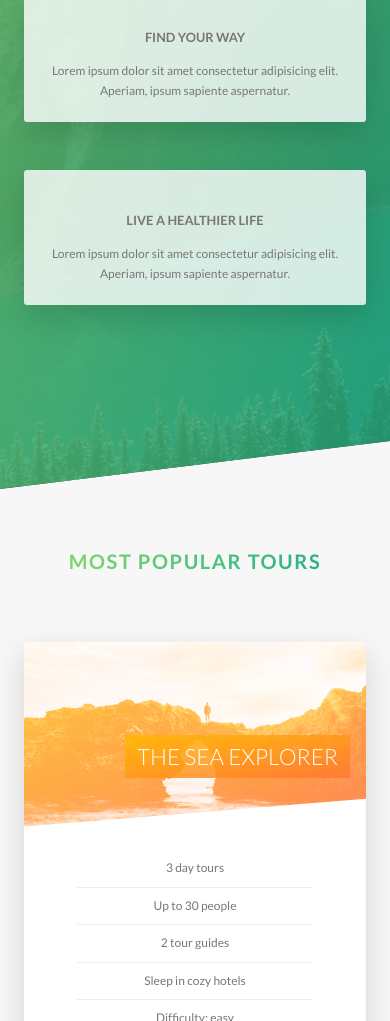
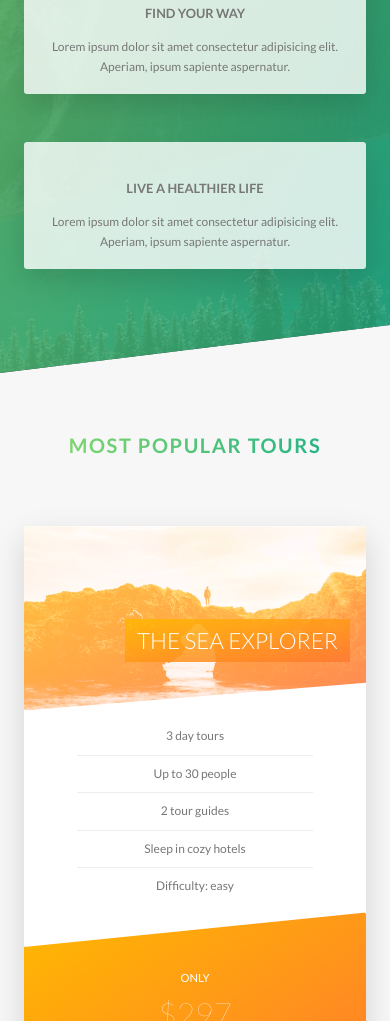
Before and after one commit to Isynopoulos1/Natours, a website: page index.html in a window 390 px wide. Shown: the part 1947-2968 px from the top of the page. Drawn offline with Linux system fonts and the light colour scheme.

Commit message:
making responsive the booking section

```diff
--- a/sass/components/_card.scss
+++ b/sass/components/_card.scss
@@ -1,6 +1,5 @@
-//FUNCTIONALITY
-
 .card {
+  // FUNCTIONALITY
   perspective: 150rem;
   -moz-perspective: 150rem;
   position: relative;
@@ -13,12 +12,14 @@
     top: 0;
     left: 0;
     width: 100%;
+    -webkit-backface-visibility: hidden;
     backface-visibility: hidden;
-    border-radius: $border-radious;
+    border-radius: 3px;
     overflow: hidden;
+    box-shadow: 0 1.5rem 4rem rgba($color-black, 0.15);
+
     &--front {
       background-color: $color-white;
-      box-shadow: 0 1.5rem 4rem rgba($color-black, 0.15);
     }
 
     &--back {
@@ -31,6 +32,7 @@
           $color-secondary-dark
         );
       }
+
       &-2 {
         background-image: linear-gradient(
           to right bottom,
@@ -38,6 +40,7 @@
           $color-primary-dark
         );
       }
+
       &-3 {
         background-image: linear-gradient(
           to right bottom,
@@ -56,7 +59,7 @@
     transform: rotateY(0);
   }
 
-  //FRONT SIDE STYLING
+  // FRONT SIDE STYLING
   &__picture {
     background-size: cover;
     height: 23rem;
@@ -110,6 +113,7 @@
     padding: 1rem 1.5rem;
     -webkit-box-decoration-break: clone;
     box-decoration-break: clone;
+
     &--1 {
       background-image: linear-gradient(
         to right bottom,
@@ -117,6 +121,7 @@
         rgba($color-secondary-dark, 0.85)
       );
     }
+
     &--2 {
       background-image: linear-gradient(
         to right bottom,
@@ -124,6 +129,7 @@
         rgba($color-primary-dark, 0.85)
       );
     }
+
     &--3 {
       background-image: linear-gradient(
         to right bottom,
@@ -132,6 +138,7 @@
       );
     }
   }
+
   &__details {
     padding: 3rem;
 
@@ -152,8 +159,7 @@
     }
   }
 
-  //BACK SIDE STYLING
-
+  // FRONT SIDE STYLING
   &__cta {
     position: absolute;
     top: 50%;
@@ -162,17 +168,65 @@
     width: 90%;
     text-align: center;
   }
+
   &__price-box {
     text-align: center;
     color: $color-white;
     margin-bottom: 8rem;
   }
+
   &__price-only {
     font-size: 1.4rem;
     text-transform: uppercase;
   }
+
   &__price-value {
     font-size: 6rem;
     font-weight: 100;
   }
+
+  //@include respond(tab-port) {
+  @media only screen and (max-width: 56.25em), only screen and (hover: none) {
+    height: auto;
+    border-radius: 3px;
+    background-color: $color-white;
+    box-shadow: 0 1.5rem 4rem rgba($color-black, 0.15);
+
+    &__side {
+      height: auto;
+      position: relative;
+      box-shadow: none;
+
+      &--back {
+        transform: rotateY(0);
+        clip-path: polygon(0 15%, 100% 0, 100% 100%, 0% 100%);
+      }
+    }
+
+    &:hover &__side--front {
+      transform: rotateY(0);
+    }
+
+    &__details {
+      padding: 1rem 3rem;
+    }
+
+    // FRONT SIDE STYLING
+    &__cta {
+      position: relative;
+      top: 0%;
+      left: 0;
+      transform: translate(0);
+      width: 100%;
+      padding: 7rem 4rem 4rem 4rem;
+    }
+
+    &__price-box {
+      margin-bottom: 3rem;
+    }
+
+    &__price-value {
+      font-size: 4rem;
+    }
+  }
 }
--- a/sass/components/composition.scss
+++ b/sass/components/composition.scss
@@ -9,17 +9,36 @@
     transition: all 0.2s;
     outline-offset: 2rem;
 
+    @include respond(tab-port) {
+      float: left;
+      position: relative;
+      width: 33.33333333%;
+      box-shadow: 0 1.5rem 3rem rgba($color-black, 0.2);
+    }
     &--p1 {
       left: 0;
       top: -2rem;
+
+      @include respond(tab-port) {
+        top: 0;
+        transform: scale(1.2);
+      }
     }
     &--p2 {
       right: 0;
       top: 2rem;
+      @include respond(tab-port) {
+        top: -1rem;
+        transform: scale(1.3);
+        z-index: 100%;
       }
       &--p3 {
         left: 20%;
         top: 10rem;
+        @include respond(tab-port) {
+          top: 1rem;
+          left: 0;
+          transform: scale(1.1);
         }
 
         &:hover {
@@ -36,3 +55,5 @@
 
       //&: hover &__photo:not(:hover){
     }
+  }
+}
--- a/sass/components/feature-box.scss
+++ b/sass/components/feature-box.scss
@@ -6,6 +6,10 @@
   border-radius: $border-radious;
   box-shadow: 0 1.5rem 4rem rgba($color-black, 0.15);
   transition: transform 0.3s;
+
+  @include respond(tab-port) {
+    padding: 2rem;
+  }
 
   &__icon {
     font-size: 6rem;
@@ -18,6 +22,10 @@
     );
     -webkit-background-clip: text;
     color: transparent;
+
+    @include respond(tab-port) {
+      margin-bottom: 0;
+    }
   }
 
   &:hover {
--- a/sass/pages/home.scss
+++ b/sass/pages/home.scss
@@ -25,7 +25,7 @@
   }
 
   @include respond(tab-port) {
-    padding: 15 0;
+    padding: 10rem 0;
   }
 }
 
```
Also changed, not shown: css/style.css. Lines whose indentation alone changed are shown as unchanged.
